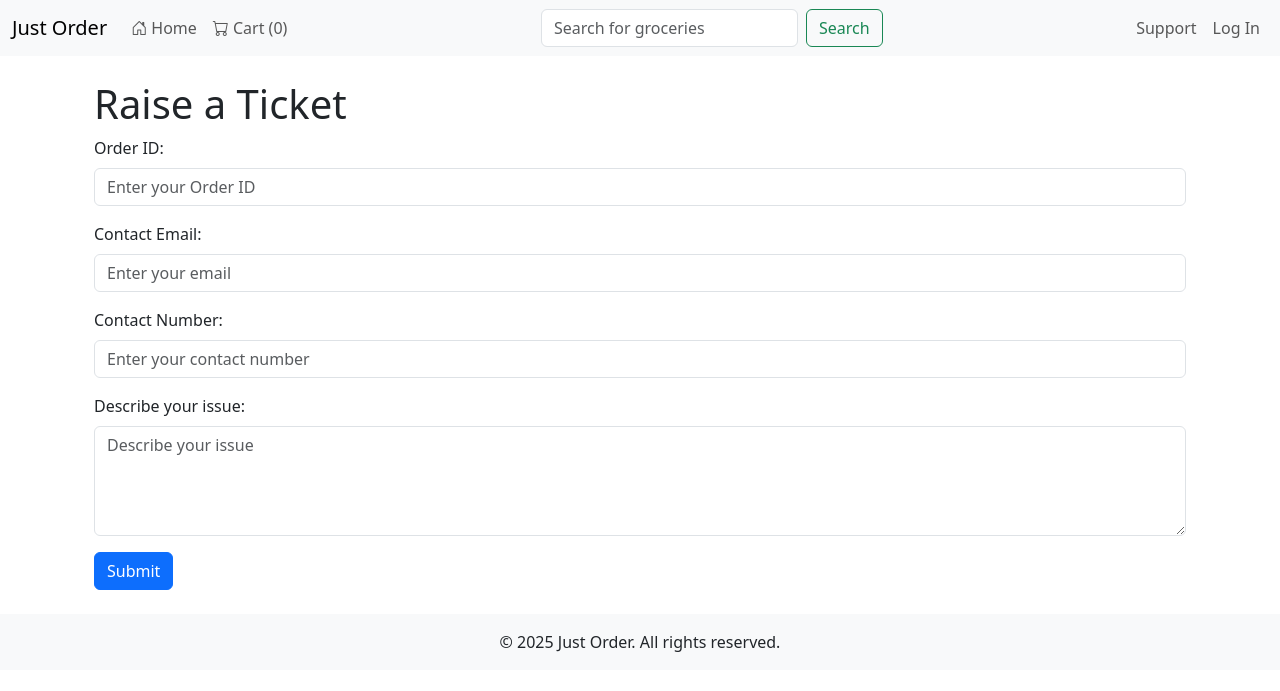
After one commit to Keerti-14/justorder, a Django app: page /home/raise-ticket/ in a window 1280 px wide. The commit adds this page. Shown: the top 691 px of the page. Run offline with Django 5.2, Linux system fonts and the light colour scheme.

Commit message:
first update

```diff
--- a/justorder/home/templates/orders.html
+++ b/justorder/home/templates/orders.html
@@ -22,9 +22,7 @@
                 <td>${{ order.total_price }}</td>
                 <td>{{ order.payment_method }}</td>
                 <td>
-                    <button class="btn btn-sm btn-info" type="button" data-bs-toggle="collapse" data-bs-target="#order-{{ order.id }}" aria-expanded="false" aria-controls="order-{{ order.id }}">
-                        View Items
-                    </button>
+                    <a href="{% url 'order_items' order.id %}" class="btn btn-primary">View Items</a>
                 </td>
             </tr>
             <tr class="collapse" id="order-{{ order.id }}">
--- /dev/null
+++ b/justorder/home/templates/raise_ticket.html
@@ -0,0 +1,28 @@
+<!-- filepath: c:\code\justorder\justorder\home\templates\raise_ticket.html -->
+{% extends 'layout.html' %}
+
+{% block content %}
+<div class="container mt-4">
+    <h1>Raise a Ticket</h1>
+    <form method="post">
+        {% csrf_token %}
+        <div class="mb-3">
+            <label for="order_id" class="form-label">Order ID:</label>
+            <input type="text" class="form-control" id="order_id" name="order_id" placeholder="Enter your Order ID" required>
+        </div>
+        <div class="mb-3">
+            <label for="contact_email" class="form-label">Contact Email:</label>
+            <input type="email" class="form-control" id="contact_email" name="contact_email" placeholder="Enter your email" required>
+        </div>
+        <div class="mb-3">
+            <label for="contact_number" class="form-label">Contact Number:</label>
+            <input type="tel" class="form-control" id="contact_number" name="contact_number" placeholder="Enter your contact number" required>
+        </div>
+        <div class="mb-3">
+            <label for="issue" class="form-label">Describe your issue:</label>
+            <textarea class="form-control" id="issue" name="issue" rows="4" placeholder="Describe your issue" required></textarea>
+        </div>
+        <button type="submit" class="btn btn-primary">Submit</button>
+    </form>
+</div>
+{% endblock %}
--- a/justorder/home/urls.py
+++ b/justorder/home/urls.py
@@ -31,6 +31,10 @@ urlpatterns = [
     path('checkout/', views.payment_page, name='payment_page'),
     path('process-payment/', views.process_payment, name='process_payment'),
     path('orders/', views.orders, name='orders'),
+    path('support/', views.support_view, name='support'),
+    path('raise-ticket/', views.raise_ticket_view, name='raise_ticket'),
+    path('orders/<int:order_id>/', views.order_items_view, name='order_items'),
+
     # path('admin/', admin.site.urls),
 
 ] #+ static(settings.MEDIA_URL, document_root=settings.MEDIA_ROOT)
--- a/justorder/home/views.py
+++ b/justorder/home/views.py
@@ -7,7 +7,7 @@ from django.contrib.auth.decorators import login_required
 from django.contrib.auth.models import User
 from django.contrib.auth import update_session_auth_hash
 from django.contrib.auth.forms import PasswordChangeForm
-from django.shortcuts import render, redirect
+from django.shortcuts import render, redirect, get_object_or_404
 from .models import Order
 import json
 
@@ -263,3 +263,15 @@ def orders(request):
         "orders": user_orders,
     }
     return render(request, "orders.html", context)
+
+def support_view(request):
+    return render(request, 'support.html')
+
+def raise_ticket_view(request):
+    return render(request, 'raise_ticket.html')
+
+
+def order_items_view(request, order_id):
+    order = get_object_or_404(Order, id=order_id)
+    items = order.get_items()  # Use the `get_items` method to parse the JSON
+    return render(request, 'order_items.html', {'order': order, 'items': items})
--- a/justorder/justorder/templates/layout.html
+++ b/justorder/justorder/templates/layout.html
@@ -36,6 +36,9 @@
                     <button class="btn btn-outline-success" type="submit">Search</button>
                 </form>
                 <ul class="navbar-nav ms-auto">
+                    <li class="nav-item">
+                        <a class="nav-link" href="{% url 'support' %}">Support</a>
+                    </li>
                     {% if user.is_authenticated %}
                         <li class="nav-item dropdown">
                             <a class="nav-link dropdown-toggle" href="#" id="userDropdown" role="button" data-bs-toggle="dropdown" aria-expanded="false">
```
Also changed, not shown: justorder/home/models.py (+8 -0 lines), justorder/home/templates/order_items.html (added, +23 -0 lines), justorder/home/templates/support.html (added, +13 -0 lines), justorder/db.sqlite3, justorder/home/static/images/costumer_care.jpg (added), justorder/home/static/images/dairy.jpg, justorder/home/static/images/personal_care.jpg, justorder/home/static/images/vegetables.jpg.
